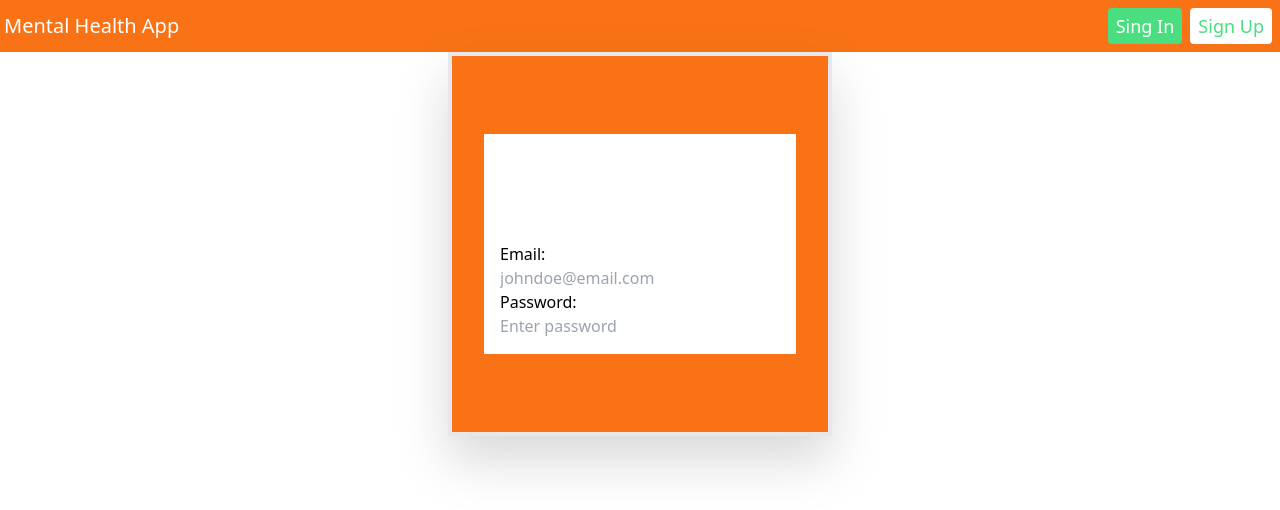
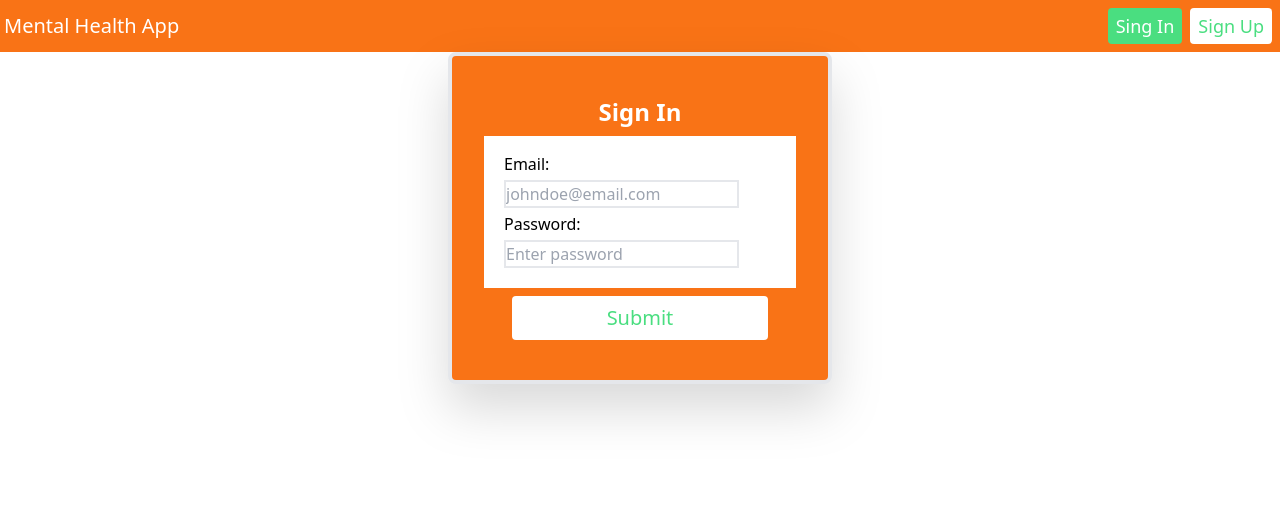
Before and after one commit to dscmsit/Mental-Health-App, an Angular app in the folder front-end/: page / in a window 1280 px wide. Shown: the top 510 px of the page. Built offline with nearby package versions, Linux system fonts and the light colour scheme.

Commit message:
Updated Login.

```diff
--- a/front-end/src/app/Components/log-in/log-in.component.html
+++ b/front-end/src/app/Components/log-in/log-in.component.html
@@ -1,14 +1,32 @@
-<div class="p-8 m-auto drop-shadow-2xl h-96 flex flex-col items-center justify-center align-middle w-96 border-4 bg-orange-500 ">
+<div
+  class="p-8 mx-auto drop-shadow-2xl h-auto   w-96 border-4 bg-orange-500 rounded-lg"
+>
+  <h1 class="text-white font-bold p-2 text-center text-2xl">Sign In</h1>
 
-    <div class="bg-white p-4">
-    <h1 class="text-white text-bold p-8  text-xl">Sign In</h1>
-    <form>
-        <label>Email: </label>
-        <input type="text" placeholder="johndoe@email.com"><br/>
-        <label>Password: </label>
-        <input type="password" placeholder="Enter password">
-
-    </form>
+  <form class="flex flex-col">
+    <div class="bg-white border-amber-400 p-4 flex flex-col">
+      <div>
+        <label class="m-1">Email: </label>
+        <input
+          class="border-2 m-1 border-black-900"
+          type="text"
+          placeholder="johndoe@email.com"
+        /><br />
+      </div>
+      <div>
+        <label class="m-1">Password: </label>
+      <input
+        class="border-2 border-black-900 m-1"
+        type="password"
+        placeholder="Enter password"
+      />
+      </div>
     </div>
-
+    <button
+      type="submit"
+      class="text-green-400 bg-white w-64 mx-auto py-2 text-xl font-medium rounded m-2 hover:bg-green-400 hover:text-white"
+    >
+      Submit
+    </button>
+  </form>
 </div>
```
